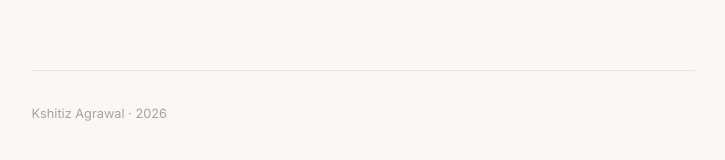
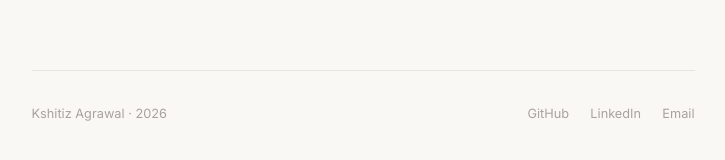
Before and after one commit to Kshitiz1403/Portfolio, a Next.js app: page / in a window 1280 px wide. Shown: the part 2727-2887 px from the top of the page, without its empty margins (277-1002 px from the left). Built offline with nearby package versions, Linux system fonts and the light colour scheme.

Commit message:
feat(footer): add social links for improved user connection
Add GitHub, LinkedIn, and Email links to the footer component to allow visitors to easily connect with the author. The links feature consistent styling with hover effects for better user experience.

```diff
--- a/components/footer.tsx
+++ b/components/footer.tsx
@@ -1,9 +1,33 @@
 export default function Footer() {
   return (
-    <footer className="mt-24 pt-8 border-t border-stone-200 dark:border-zinc-900">
+    <footer className="mt-24 pt-8 border-t border-stone-200 dark:border-zinc-900 flex items-center justify-between">
       <p className="text-xs text-stone-400 dark:text-zinc-700">
         Kshitiz Agrawal · {new Date().getFullYear()}
       </p>
+      <div className="flex items-center gap-5">
+        <a
+          href="https://github.com/Kshitiz1403"
+          target="_blank"
+          rel="noopener noreferrer"
+          className="text-xs text-stone-400 dark:text-zinc-700 hover:text-emerald-700 dark:hover:text-emerald-400 transition-colors duration-200"
+        >
+          GitHub
+        </a>
+        <a
+          href="https://linkedin.com/in/kshitizagrawal"
+          target="_blank"
+          rel="noopener noreferrer"
+          className="text-xs text-stone-400 dark:text-zinc-700 hover:text-emerald-700 dark:hover:text-emerald-400 transition-colors duration-200"
+        >
+          LinkedIn
+        </a>
+        <a
+          href="mailto:kshitizagrawal@outlook.com"
+          className="text-xs text-stone-400 dark:text-zinc-700 hover:text-emerald-700 dark:hover:text-emerald-400 transition-colors duration-200"
+        >
+          Email
+        </a>
+      </div>
     </footer>
   )
 }
```
